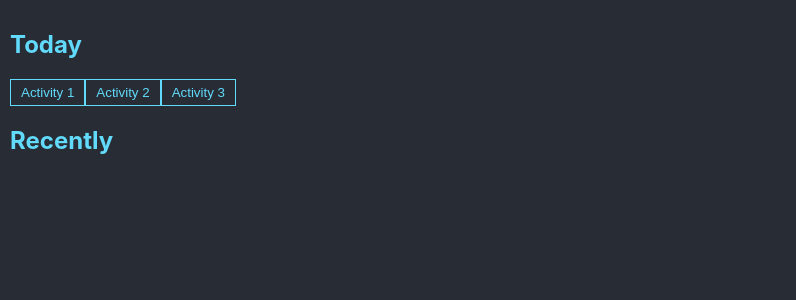
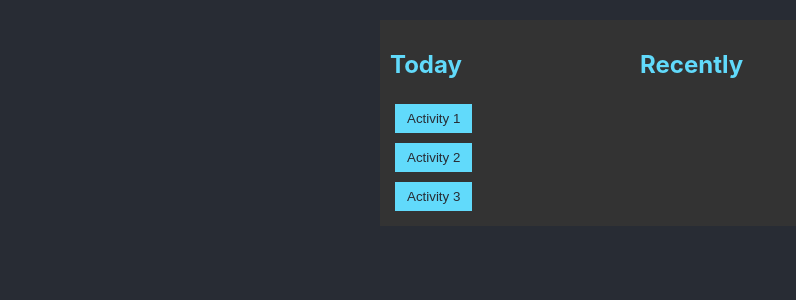
Before and after one commit to blrop/activities-calendar, a React (Create React App) app in the folder frontend/: page / in a window 1280 px wide. Shown: the top 300 px of the page, without its empty margins (0-796 px from the left). Built offline with nearby package versions, Linux system fonts and the light colour scheme.

Commit message:
add simple activity logging (to app state only)

```diff
--- a/frontend/package.json
+++ b/frontend/package.json
@@ -6,6 +6,7 @@
     "@testing-library/jest-dom": "^4.2.4",
     "@testing-library/react": "^9.5.0",
     "@testing-library/user-event": "^7.2.1",
+    "classnames": "^2.2.6",
     "customize-cra": "^1.0.0",
     "immutability-helper": "^3.1.1",
     "lodash": "^4.17.15",
--- a/frontend/src/actions/activityLogActions.js
+++ b/frontend/src/actions/activityLogActions.js
@@ -1,8 +1,14 @@
 export const types = {
     LOG_ACTIVITY: 'LOG_ACTIVITY',
+    DROP_ACTIVITY: 'DROP_ACTIVITY',
 };
 
-export const logActivity = (activityId) => ({
+export const logActivity = (currentDate, activityId) => ({
     type: types.LOG_ACTIVITY,
-    payload: { activityId },
+    payload: { currentDate, activityId },
 });
+
+export const dropActivity = (currentDate, activityId) => ({
+    type: types.DROP_ACTIVITY,
+    payload: { currentDate, activityId },
+});
--- a/frontend/src/components/App.scss
+++ b/frontend/src/components/App.scss
@@ -6,16 +6,19 @@ $bg-color: #282c34;
     color: $main-color;
     min-height: 100%;
     padding: 10px;
+}
 
-    button {
-        padding: 5px 10px;
-        background: transparent;
-        border: 1px solid $main-color;
-        color: $main-color;
-        cursor: pointer;
-        &:hover {
-            background: $main-color;
-            color: $bg-color;
-        }
+button {
+    padding: 5px 10px;
+    background: $main-color;
+    border: 2px solid $main-color;
+    color: $bg-color;
+    cursor: pointer;
+    &:hover {
+        background: #2d849c;
+    }
+    &:focus {
+        outline: none;
+        border-color: white;
     }
 }
--- a/frontend/src/components/MainScreen/Activities/Activities.jsx
+++ b/frontend/src/components/MainScreen/Activities/Activities.jsx
@@ -1,13 +1,57 @@
 import React, { Component } from 'react';
 import _ from 'lodash';
+import PropTypes from "prop-types";
+
 import Activity from "~/components/MainScreen/Activities/Activity/Activity";
+import { getCurrentDate } from "~/tools/tools";
+import './Activities.scss';
 
 export default class Activities extends Component {
+    static propTypes = {
+        activities: PropTypes.object,
+        activityLog: PropTypes.object,
+
+        logActivity: PropTypes.func.isRequired,
+    };
+
+    static defaultProps = {
+        activities: {},
+    };
+
+    constructor(props) {
+        super(props);
+
+        this.toggleActivity = this.toggleActivity.bind(this);
+    }
+
+    toggleActivity(activityId) {
+        const { logActivity, dropActivity, activityLog } = this.props;
+
+        const currentDate = getCurrentDate();
+        const currentActivities = _.get(activityLog, `[${currentDate}]`, []);
+        if (currentActivities.includes(activityId)) {
+            dropActivity(currentDate, activityId);
+        } else {
+            logActivity(currentDate, activityId);
+        }
+    }
+
     render() {
-        const { activities } = this.props;
+        const { activities, activityLog } = this.props;
 
-        return _.map(activities, (item, id) => (
-            <Activity title={item.title}  key={id} id={id} />
-        ));
+        const currentActivities = _.get(activityLog, `[${getCurrentDate()}]`, []);
+
+        return (
+            <div className="activity-list">
+                {_.map(activities, (item, id) => (
+                    <Activity
+                        title={item.title}
+                        key={id} id={id}
+                        onClick={this.toggleActivity}
+                        active={currentActivities.includes(id)}
+                    />
+                ))}
+            </div>
+        );
     }
 }
--- /dev/null
+++ b/frontend/src/components/MainScreen/Activities/Activities.scss
@@ -0,0 +1,15 @@
+.activity-list {
+    &__item {
+        padding: 5px;
+        &--active {
+            button {
+                background: transparent;
+                color: #61dafb;
+                &:hover {
+                    color: white;
+                    background: transparent;
+                }
+            }
+        }
+    }
+}
--- /dev/null
+++ b/frontend/src/components/MainScreen/Activities/ActivitiesContainer.js
@@ -0,0 +1,23 @@
+import { connect } from 'react-redux';
+
+import Activities from './Activities';
+import { logActivity, dropActivity } from '~/actions/activityLogActions';
+
+const mapStateToProps = ({
+    activityLogReducer: {
+        log: activityLog,
+    },
+    activitiesReducer: {
+        items: activities,
+    },
+}) => ({
+    activityLog,
+    activities,
+});
+
+const mapDispatchToProps = {
+    logActivity,
+    dropActivity,
+};
+
+export default connect(mapStateToProps, mapDispatchToProps)(Activities);
--- a/frontend/src/components/MainScreen/Activities/Activity/Activity.js
+++ b/frontend/src/components/MainScreen/Activities/Activity/Activity.js
@@ -1,10 +1,14 @@
 import React, { Component } from 'react';
 import PropTypes from "prop-types";
+import classNames from 'classnames';
 
 export default class Activity extends Component {
     static propTypes = {
+        onClick: PropTypes.func.isRequired,
+
         title: PropTypes.string.isRequired,
         id: PropTypes.string.isRequired,
+        active: PropTypes.bool.isRequired,
     };
 
     constructor(props) {
@@ -14,16 +18,18 @@ export default class Activity extends Component {
     }
 
     onClick() {
-        const { id } = this.props;
+        const { id, onClick } = this.props;
 
-        console.log(`An activity with id=${id} was clicked`);
+        onClick(id);
     }
 
     render() {
-        const { title } = this.props;
+        const { title, active } = this.props;
 
         return (
-            <button onClick={this.onClick}>{title}</button>
+            <div className={classNames("activity-list__item", { 'activity-list__item--active': active })}>
+                <button onClick={this.onClick}>{title}</button>
+            </div>
         );
     }
 }
--- a/frontend/src/components/MainScreen/MainScreen.jsx
+++ b/frontend/src/components/MainScreen/MainScreen.jsx
@@ -1,17 +1,12 @@
 import React, { Component } from 'react';
 import PropTypes from "prop-types";
 
-import Activities from "~/components/MainScreen/Activities/Activities";
+import Activities from "~/components/MainScreen/Activities/ActivitiesContainer";
+import './MainScreen.scss';
 
 export default class MainScreen extends Component {
     static propTypes = {
-        activities: PropTypes.object,
-
         loadActivities: PropTypes.func.isRequired,
-    };
-
-    static defaultProps = {
-        activities: {},
     };
 
     componentDidMount() {
--- a/frontend/src/components/MainScreen/MainScreen.scss
+++ b/frontend/src/components/MainScreen/MainScreen.scss
@@ -2,6 +2,9 @@
     margin: 10px auto;
     padding: 10px;
     background: #333;
-    min-width: 500px;
+    max-width: 500px;
     display: flex;
+    & > * {
+        width: 50%;
+    }
 }
--- a/frontend/src/components/MainScreen/MainScreenContainer.js
+++ b/frontend/src/components/MainScreen/MainScreenContainer.js
@@ -3,13 +3,7 @@ import { connect } from 'react-redux';
 import MainScreen from './MainScreen';
 import { loadActivities } from "~/actions/activitiesActions";
 
-const mapStateToProps = ({
-    activitiesReducer: {
-        items: activities,
-    },
-}) => ({
-    activities,
-});
+const mapStateToProps = () => ({});
 
 const mapDispatchToProps = {
     loadActivities,
--- a/frontend/src/reducers/activityLogReducer.js
+++ b/frontend/src/reducers/activityLogReducer.js
@@ -1,7 +1,6 @@
 import update from 'immutability-helper';
 
-import { types } from '~/actions/activitiesActions';
-import { getCurrentDate } from "~/tools/tools";
+import { types } from '~/actions/activityLogActions';
 
 const initialState = {
     log: {},
@@ -12,11 +11,28 @@ const reducer = (state = initialState, action) => {
         case types.LOG_ACTIVITY:
             return update(state, {
                 log: {
-                    [getCurrentDate()]: {
-                        $push: action.payload.activityId
+                    [action.payload.currentDate]: {
+                        $apply: (value) => {
+                            if (!value) {
+                                return [action.payload.activityId];
+                            } else {
+                                return [...value, action.payload.activityId];
+                            }
+                        }
                     }
                 }
             });
+
+        case types.DROP_ACTIVITY:
+            return update(state, {
+                log: {
+                    [action.payload.currentDate]: {
+                        $set: state.log[action.payload.currentDate]
+                            .filter(item => item !== action.payload.activityId)
+                    }
+                }
+            });
+
         default:
             return state;
     }
```
Also changed, not shown: 1 other file (tests, documents, lock files or other folders).
